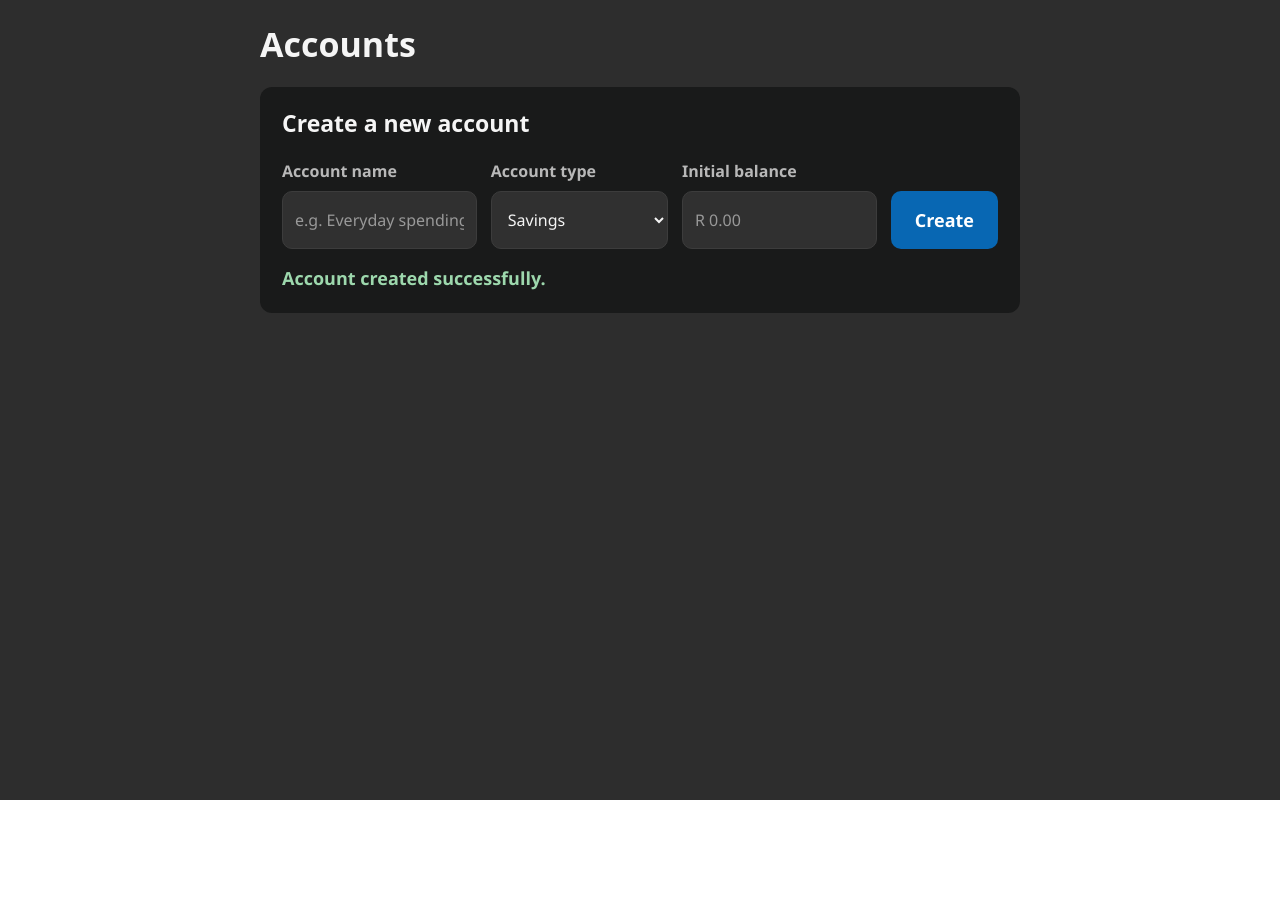
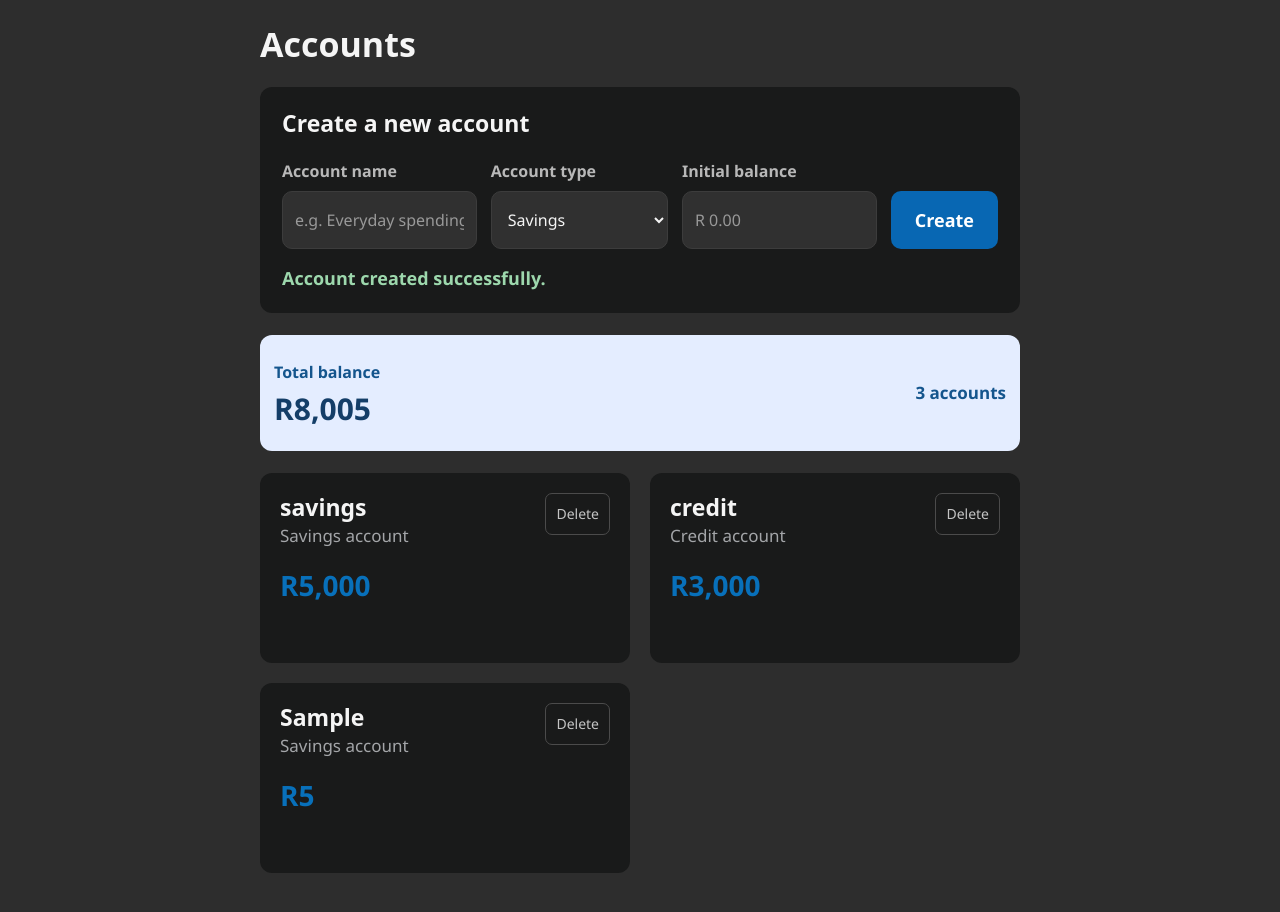
Before and after one commit to eri892821/SpendWise2, a React (Vite) app in the folder SpendWise/: page / in a window 1280 px wide. Both pictures are taken after typing "Sample", "5" into the empty fields and a click on the button "Create". Before the commit the page ends 800 px from the top, so only its background shows below. Built offline with nearby package versions, Linux system fonts and the light colour scheme.

Commit message:
updated acc

```diff
--- a/SpendWise/src/Accounts.jsx
+++ b/SpendWise/src/Accounts.jsx
@@ -1,26 +1,29 @@
 import { useState } from "react";
 import "./Accounts.css";
+
+const formatRand = (amount) =>
+  `R${Number(amount || 0).toLocaleString("en-US", { maximumFractionDigits: 2 })}`;
 
 function Accounts() {
   const [accounts, setAccounts] = useState([
     { id: 1, name: "savings", type: "Savings", balance: 5000 },
     { id: 2, name: "credit", type: "Credit", balance: 3000 },
   ]);
-
   const [name, setName] = useState("");
   const [type, setType] = useState("Savings");
   const [balance, setBalance] = useState("");
+  const [showAccounts, setShowAccounts] = useState(false);
   const [successMessage, setSuccessMessage] = useState("");
 
   const addAccount = () => {
+    setSuccessMessage("");
     if (!name.trim() || !balance) {
       alert("Enter Account Name and Balance");
       return;
     }
 
-    setSuccessMessage("");
-    setAccounts([
-      ...accounts,
+    setAccounts((currentAccounts) => [
+      ...currentAccounts,
       {
         id: Date.now(),
         name: name.trim(),
@@ -31,8 +34,20 @@ function Accounts() {
 
     setName("");
     setBalance("");
+    setShowAccounts(true);
     setSuccessMessage("Account created successfully.");
   };
+
+  const deleteAccount = (id) => {
+    setAccounts((currentAccounts) =>
+      currentAccounts.filter((account) => account.id !== id),
+    );
+  };
+
+  const totalBalance = accounts.reduce(
+    (sum, account) => sum + (Number(account.balance) || 0),
+    0,
+  );
 
   return (
     <main className="accounts-page">
@@ -87,6 +102,47 @@ function Accounts() {
             </p>
           )}
         </section>
+
+        {showAccounts && (
+          <>
+            <section className="accounts-summary" aria-label="Account summary">
+              <div>
+                <p className="accounts-summary-label">Total balance</p>
+                <p className="accounts-summary-amount">
+                  {formatRand(totalBalance)}
+                </p>
+              </div>
+              <p className="accounts-count">
+                {accounts.length}{" "}
+                {accounts.length === 1 ? "account" : "accounts"}
+              </p>
+            </section>
+
+            <section className="accounts-grid" aria-label="Your accounts">
+              {accounts.map((account) => (
+                <article className="account-card" key={account.id}>
+                  <div className="account-card-heading">
+                    <div>
+                      <h2>{account.name}</h2>
+                      <p className="account-type">{account.type} account</p>
+                    </div>
+                    <button
+                      className="account-delete"
+                      type="button"
+                      onClick={() => deleteAccount(account.id)}
+                      aria-label={`Delete ${account.name} account`}
+                    >
+                      Delete
+                    </button>
+                  </div>
+                  <p className="account-balance">
+                    {formatRand(account.balance)}
+                  </p>
+                </article>
+              ))}
+            </section>
+          </>
+        )}
       </div>
     </main>
   );
--- a/SpendWise/src/App.jsx
+++ b/SpendWise/src/App.jsx
@@ -1,17 +1,8 @@
-import { useState } from 'react'
-import heroImg from './assets/hero.png'
-import reactLogo from './assets/react.svg'
-import viteLogo from './assets/vite.svg'
-import Accounts from './Accounts.jsx'
-import './App.css'
+import Accounts from "./Accounts.jsx";
+import "./App.css";
 
 function App() {
-  const [count, setCount] = useState(0)
-
-  return (
-    <Accounts />
-
-  )
+  return <Accounts />;
 }
 
-export default App
+export default App;
```
